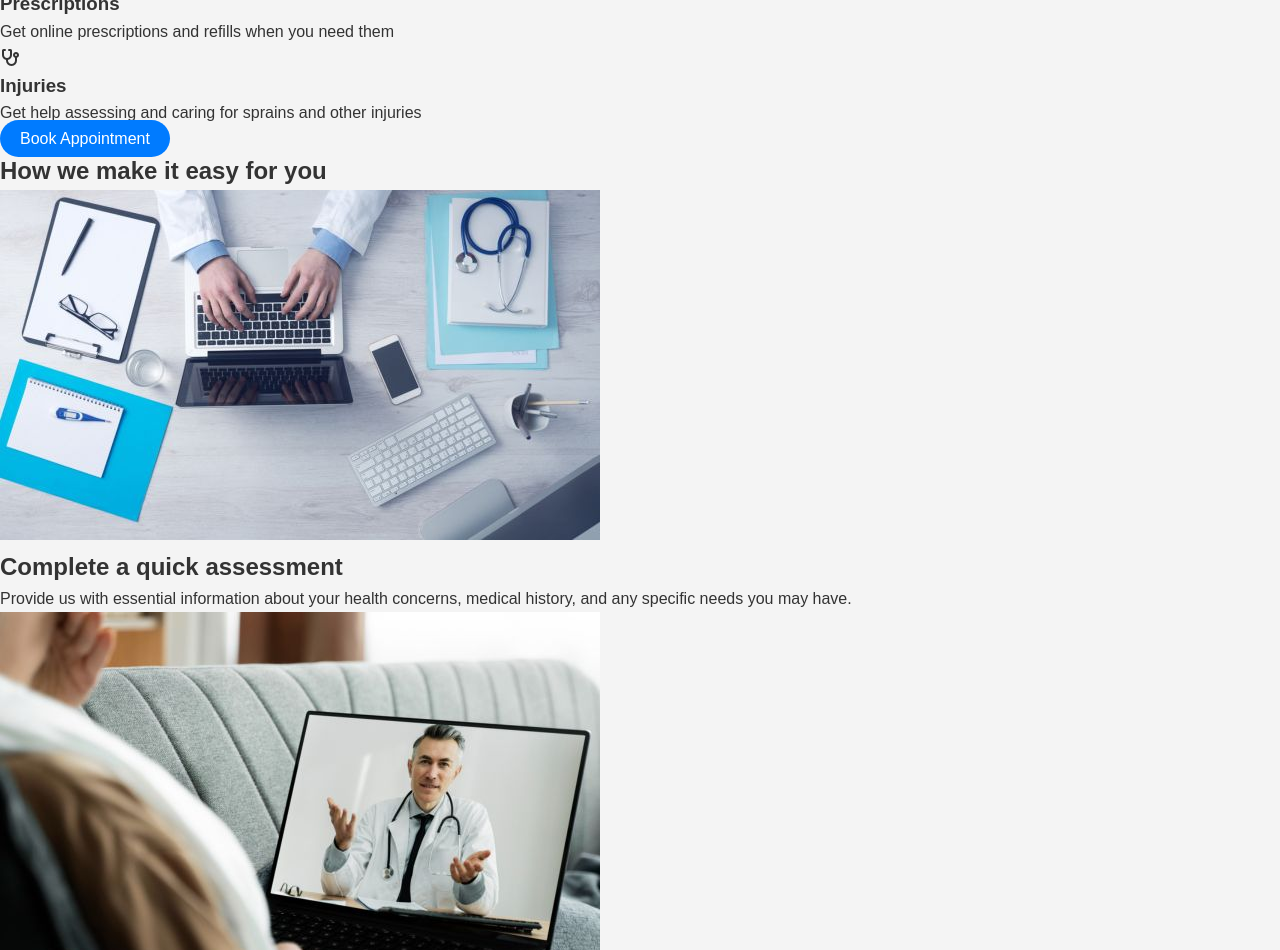
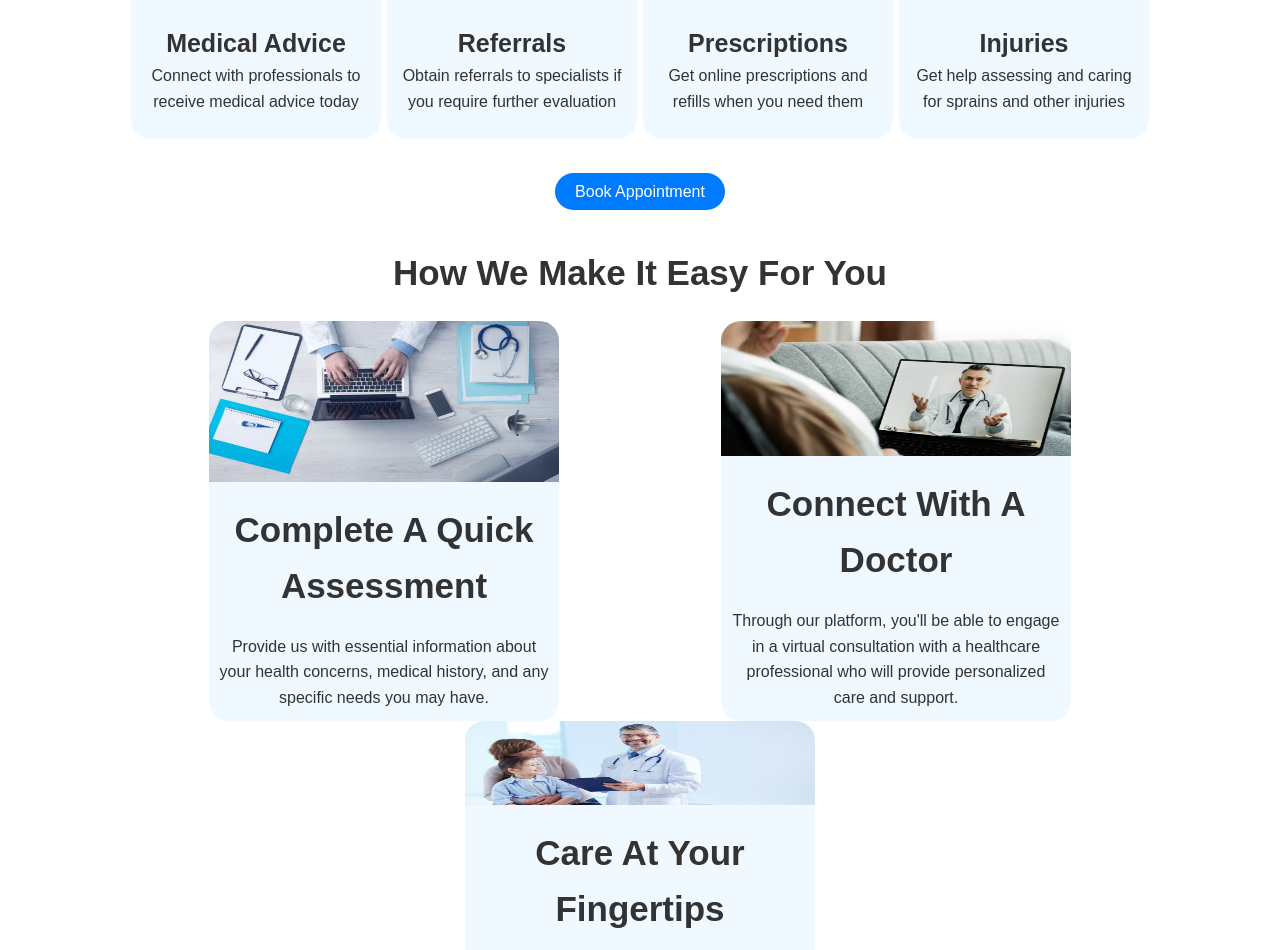
Before and after one commit to anienam/MyVirtualDoctor, a plain HTML site: page index.html in a window 1280 px wide. Shown: the part 952-1902 px from the top of the page. Drawn offline with Linux system fonts and the light colour scheme.

Commit message:
Finished styling the main section

```diff
--- a/index.html
+++ b/index.html
@@ -50,13 +50,17 @@
           Connect with <br />
           a Doctor Online Today
         </h1>
-        <h2>My Virtual Doctor is Free with Accepted Canadian Health Care!</h2>
+        <h2>My Virtual Doctor is <span class="highlight">Free</span> with Accepted Canadian Health Care!</h2>
         <div class="button">
           <a href="#">Book Appointment</a>
         </div>
-        <h2>Accessible Healthcare Anytime Anywhere ®</h2>
+        <h2 class="white">Accessible Healthcare Anytime Anywhere ®</h2>
+        </div>
       </section>
-      <section>
+
+
+      <!-- section two -->
+      <section class="services">
         <h2>
           Our Doctors Are Available 24/7 For Your Health Concerns. <br />
           Accessible Healthcare, Anytime, Anywhere ®
@@ -72,11 +76,13 @@
         </p>
         </div>
       </section>
-      <section>
-        <div class="flex-1">
+
+      <!-- section three -->
+      <section class="flex-container">
+        <div class="flex-box">
           <div class="flex-item">
             <div class="logo">
-              <i class="fa-solid fa-capsules"></i>
+              <i class="fa-solid fa-capsules fa-2xl"></i>
             </div>
             <div class="flex-content">
               <h3>Medical Advice</h3>
@@ -86,7 +92,7 @@
 
           <div class="flex-item">
             <div class="logo">
-              <i class="fa-solid fa-handshake"></i>
+              <i class="fa-solid fa-handshake fa-2xl"></i>
             </div>
             <div class="flex-content">
               <h3>Referrals</h3>
@@ -99,7 +105,7 @@
 
           <div class="flex-item">
             <div class="logo">
-              <i class="fa-brands fa-searchengin"></i>
+              <i class="fa-brands fa-searchengin fa-2xl"></i>
             </div>
             <div class="flex-content">
               <h3>Prescriptions</h3>
@@ -109,7 +115,7 @@
 
           <div class="flex-item">
             <div class="logo">
-              <i class="fa-solid fa-stethoscope"></i>
+              <i class="fa-solid fa-stethoscope fa-2xl"></i>
             </div>
             <div class="flex-content">
               <h3>Injuries</h3>
@@ -124,9 +130,11 @@
         </div>
       </section>
 
-      <section>
+
+      <!-- section four -->
+      <section class="flex-container2">
         <h2>How we make it easy for you</h2>
-        <div class="flex-2">
+        <div class="flex-box2">
           <div class="flex-item-2">
             <div class="image">
               <img
@@ -180,8 +188,9 @@
         </div>
       </section>
     </main>
+
     <footer>
-      <div class="flex-3">
+      <div class="flex-box3">
         <div class="flex-item-3">
           <div class="flex-logo">
             <img
@@ -236,7 +245,7 @@
           </div>
         </div>
       </div>
-      <div class="flex-4">
+      <div class="flex-box4">
         <p>©2024 My Virtual Doctor. All rights reserved</p>
         <span>Privacy Policy</span>
       </div>
--- a/styles.css
+++ b/styles.css
@@ -7,10 +7,12 @@
 body {
   font-family: sans-serif;
   line-height: 1.6;
-  background-color: #f4f4f4;
+  background-color: #fff;
   color: #333;
   font-size: 16px;
   font-weight: 500;
+  width: 100%;
+  overflow-x: hidden;
 }
 
 /* Header styles */
@@ -22,6 +24,7 @@ header {
   flex-wrap: wrap;
   margin-left: 10%;
   margin-right: 10%;
+  padding-bottom: 10px;
 }
 
 .image-container {
@@ -52,6 +55,7 @@ nav ul li {
 
 li a {
   text-decoration: none;
+  color: black;
 }
 
 .button a {
@@ -60,6 +64,7 @@ li a {
   background-color: #007bff;
   padding: 10px 20px;
   border-radius: 20px;
+  margin: 10px;
 }
 
 /* main section styles */
@@ -92,6 +97,7 @@ li a {
   flex-direction: column;
   justify-content: space-around;
   align-items: flex-start;
+  flex-wrap: wrap;
   padding: 10px;
 }
 
@@ -99,3 +105,119 @@ li a {
   font-size: 50px;
   color: #fff;
 }
+
+.highlight {
+  color: #fff;
+  font-size: 40px;
+}
+
+.white {
+  color: #fff;
+}
+
+/* section two styles */
+.services {
+  margin-right: 10%;
+  margin-left: 10%;
+  padding: 20px;
+  text-align: center;
+}
+
+.services h2 {
+  font-size: 30px;
+  color: #333;
+  margin-bottom: 20px;
+  margin-top: 10px;
+}
+
+/* section three styles */
+.flex-container {
+  margin-left: 10%;
+  margin-right: 10%;
+  text-align: center;
+}
+
+.flex-box {
+  display: flex;
+  flex-wrap: wrap;
+  justify-content: space-around;
+  align-items: center;
+  margin-top: 20px;
+}
+
+.flex-item {
+  background-color: #f0f9ff;
+  width: 250px;
+  height: 200px;
+  border-radius: 20px;
+  padding: 10px;
+
+  display: flex;
+  flex-direction: column;
+  justify-content: space-around;
+  gap: 5px;
+}
+
+.flex-content h3 {
+  font-size: 25px;
+  font-weight: 600;
+}
+
+.flex-container .button {
+  margin: 40px;
+}
+
+/* section four styles */
+.flex-container2 {
+  margin-left: 10%;
+  margin-right: 10%;
+  text-align: center;
+}
+
+.flex-box2 {
+  display: flex;
+  flex-direction: row;
+  flex-wrap: wrap;
+  justify-content: space-around;
+  align-items: center;
+  margin-top: 20px;
+}
+
+.flex-item-2 {
+  background-color: #f0f9ff;
+  width: 350px;
+  height: 400px;
+  border-radius: 20px;
+
+  display: flex;
+  flex-direction: column;
+}
+
+.image {
+  width: 350px;
+  height: 200px;
+  overflow: hidden;
+  border-top-left-radius: 20px;
+  border-top-right-radius: 20px;
+}
+
+.image img {
+  width: 100%;
+  height: 100%;
+}
+
+.flex-content-2 {
+  padding: 10px;
+}
+
+.flex-container2 h2 {
+  font-size: 35px;
+  font-weight: 600;
+  text-transform: capitalize;
+  margin: 10px;
+  margin-bottom: 20px;
+}
+
+.flex-container2 .button {
+  margin: 40px;
+}
```
